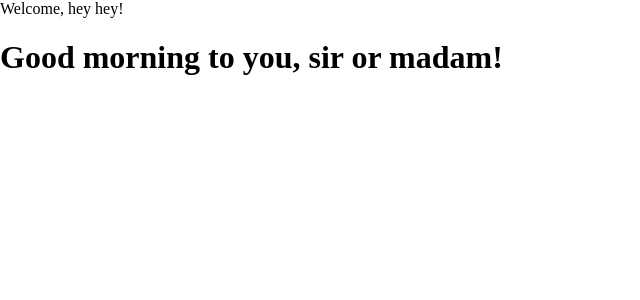
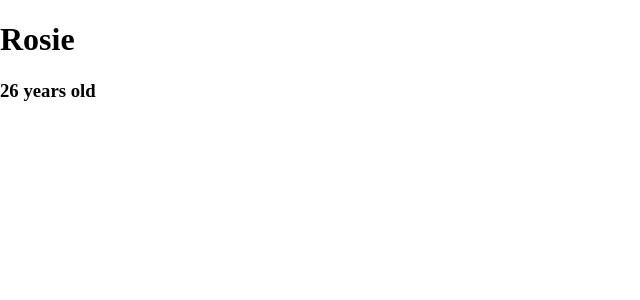
Before and after one commit to rosiananatalie/learning_js, a React (Create React App) app: page / in a window 1280 px wide. Shown: the top 300 px of the page, without its empty margins (0-640 px from the left). Built offline with nearby package versions, Linux system fonts and the light colour scheme.

Commit message:
learning state

```diff
--- /dev/null
+++ b/src/App5.js
@@ -0,0 +1,26 @@
+import React, {Component} from "react"
+
+// Challenge:
+// Given an incomplete class-based component without a constructor,
+// add a constructor and initialize state to fix the broken component.
+
+class App5 extends Component {
+    constructor(){
+        super()
+        this.state = {
+            name: "Rosie",
+            age: "26"
+        }
+    }
+
+    render (){
+        return (
+            <div>
+                <h1>{this.state.name}</h1>
+                <h3>{this.state.age} years old</h3>
+            </div>
+        )
+    }
+}
+
+export default App5
```
Also changed, not shown: src/App2.js (+1 -3 lines), src/index.js (+6 -5 lines).
